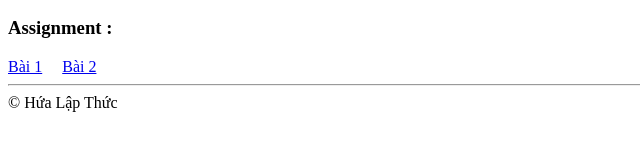
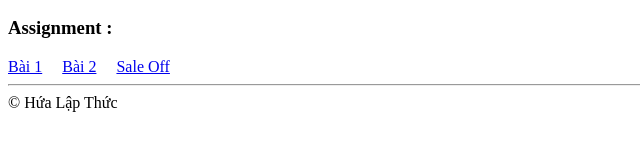
Before and after one commit to hualapthuc/hualapthuc.github.io, a plain HTML site: page index.html in a window 1280 px wide. Shown: the part 394-544 px from the top of the page, 0-640 px from the left. Drawn offline with Linux system fonts and the light colour scheme.

Commit message:
Update index.html

```diff
--- a/index.html
+++ b/index.html
@@ -19,6 +19,7 @@
         <nav>
             <a href="bai1.html">Bài 1</a> &nbsp; &nbsp;
             <a href="bai2.html">Bài 2</a> &nbsp; &nbsp;
+            <a href="SaleOff/index.html">Sale Off</a> &nbsp; &nbsp;
         </nav>
         <hr>
         <footer>
```
